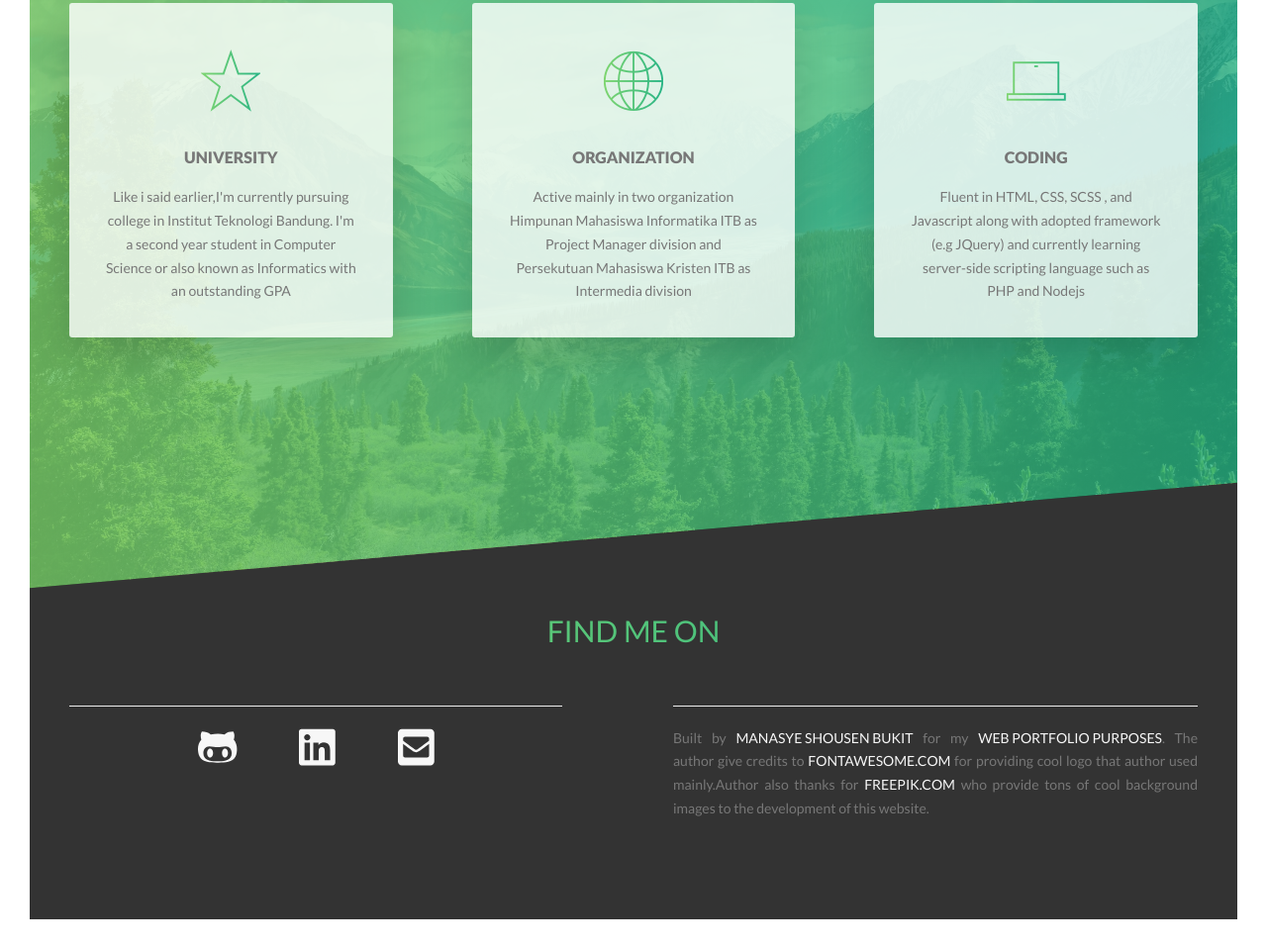
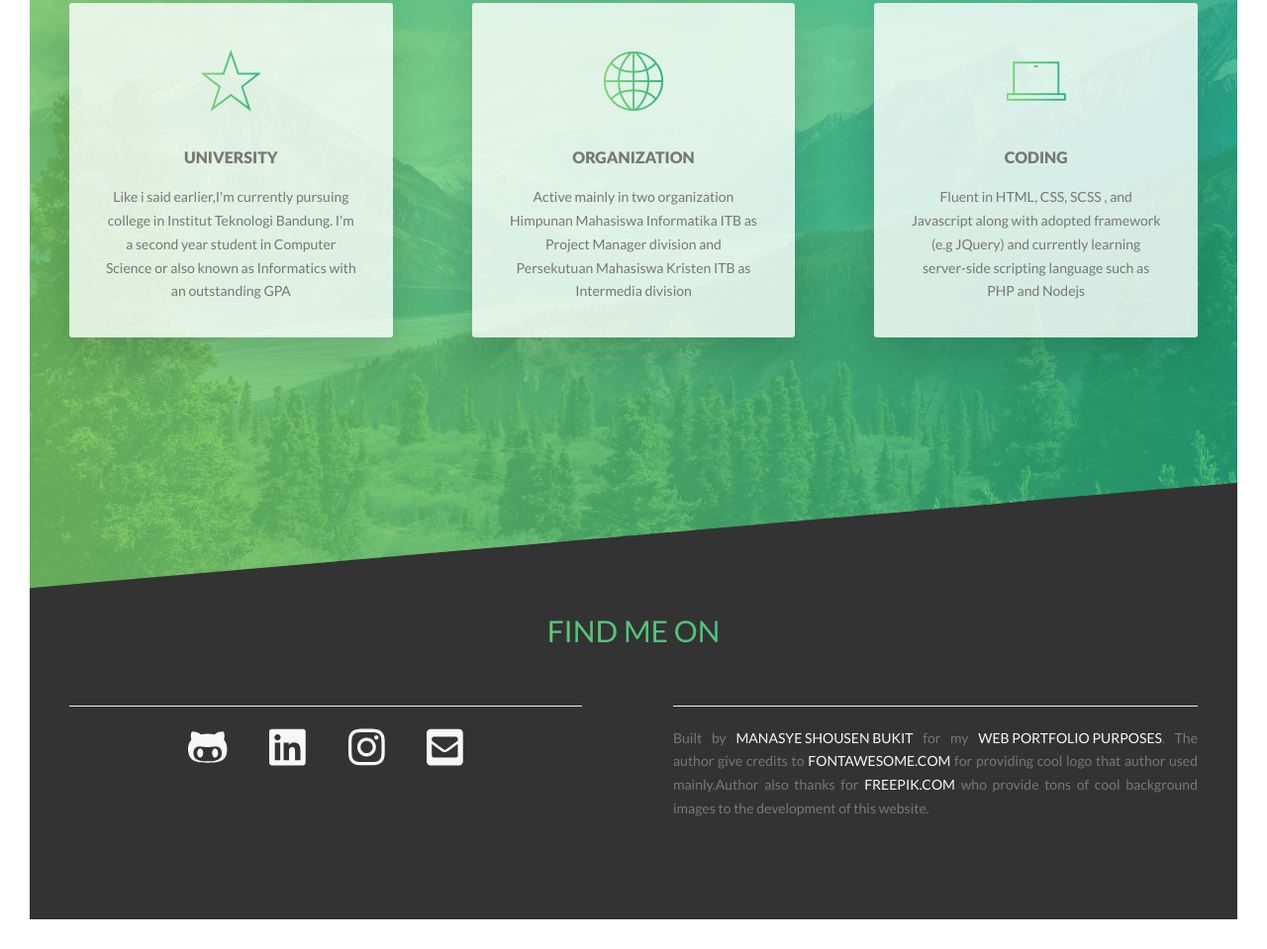
Before and after one commit to manasye/manasye.github.io, a website: page index.html in a window 1280 px wide. Shown: the part 1618-2577 px from the top of the page at 99% size. Drawn offline with nearby package versions, Linux system fonts and the light colour scheme.

Commit message:
add instagram icon

```diff
--- a/index.html
+++ b/index.html
@@ -132,9 +132,10 @@
                 <div class="col-1-of-2">
                     <div class="footer__navigation">
                         <ul class="footer__list">
-                            <li class="footer__item"><a href="https://github.com/manasye" class="footer__link"><i class="fab fa-github-alt fa-3x"></i></a></li>
-                            <li class="footer__item"><a href="https://www.linkedin.com/in/manasye-shousen-bukit-833313156/" class="footer__link"><i class="fab fa-linkedin fa-3x"></i></a></li>
-                            <li class="footer__item"><a href="mailto:manasyebukit@gmail.com" class="footer__link"><i class="fas fa-envelope-square fa-3x"></i></a></li>
+                            <li class="footer__item"><a href="https://github.com/manasye" target="_blank" class="footer__link"><i class="fab fa-github-alt fa-3x"></i></a></li>
+                            <li class="footer__item"><a href="https://www.linkedin.com/in/manasye-shousen-bukit-833313156/" target="_blank" class="footer__link"><i class="fab fa-linkedin fa-3x"></i></a></li>
+                            <li class="footer__item"><a href="https://www.instagram.com/manasyebukit/" target="_blank"class="footer__link"><i class="fab fa-instagram fa-3x"></i></a></li>
+                            <li class="footer__item"><a href="mailto:manasyebukit@gmail.com" target="_blank"class="footer__link"><i class="fas fa-envelope-square fa-3x"></i></a></li>
                         </ul>
                     </div>
                 </div>
--- a/sass/layout/_footer.scss
+++ b/sass/layout/_footer.scss
@@ -43,8 +43,8 @@
 
     &__item {
         display: inline-block;
-        margin-left: 3rem;
-        margin-right: 3rem;
+        margin-left: 2rem;
+        margin-right: 2rem;
     }
 
     &__link {
```
Also changed, not shown: README.md, css/style.css.
